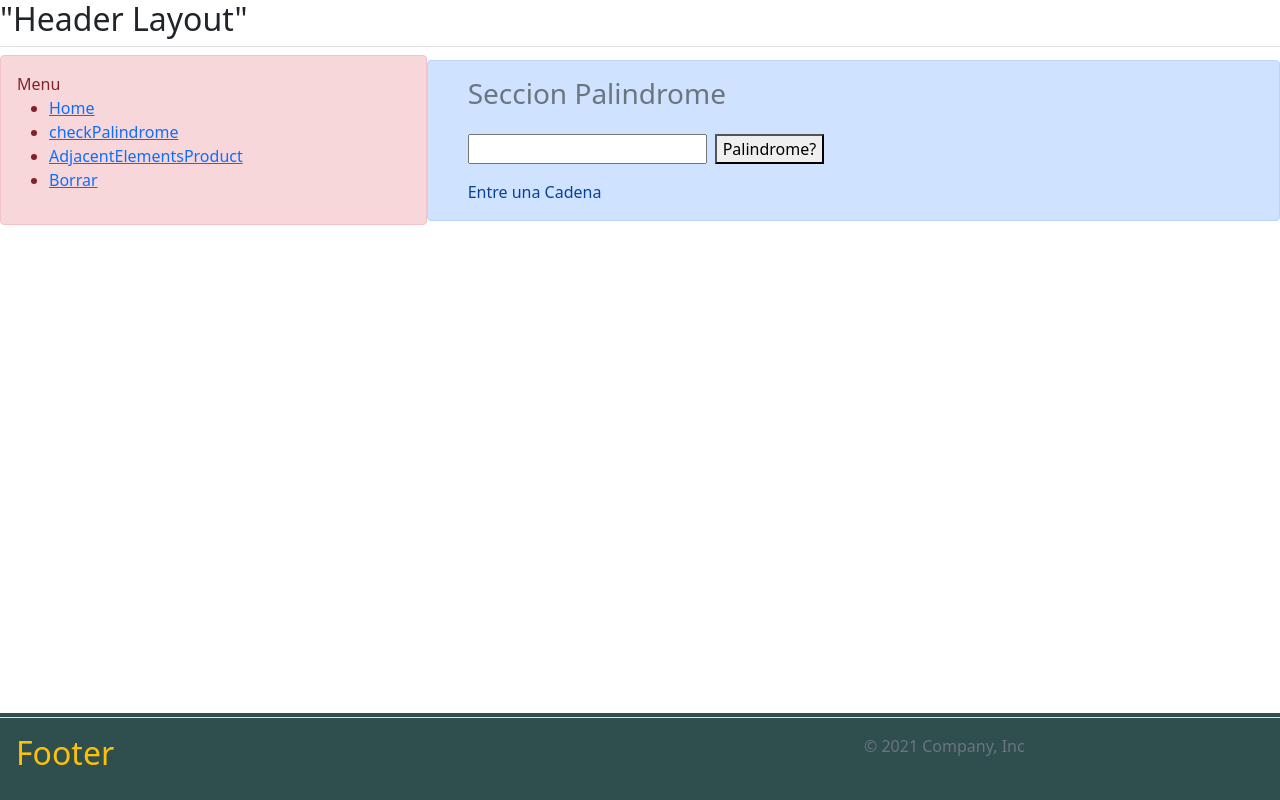
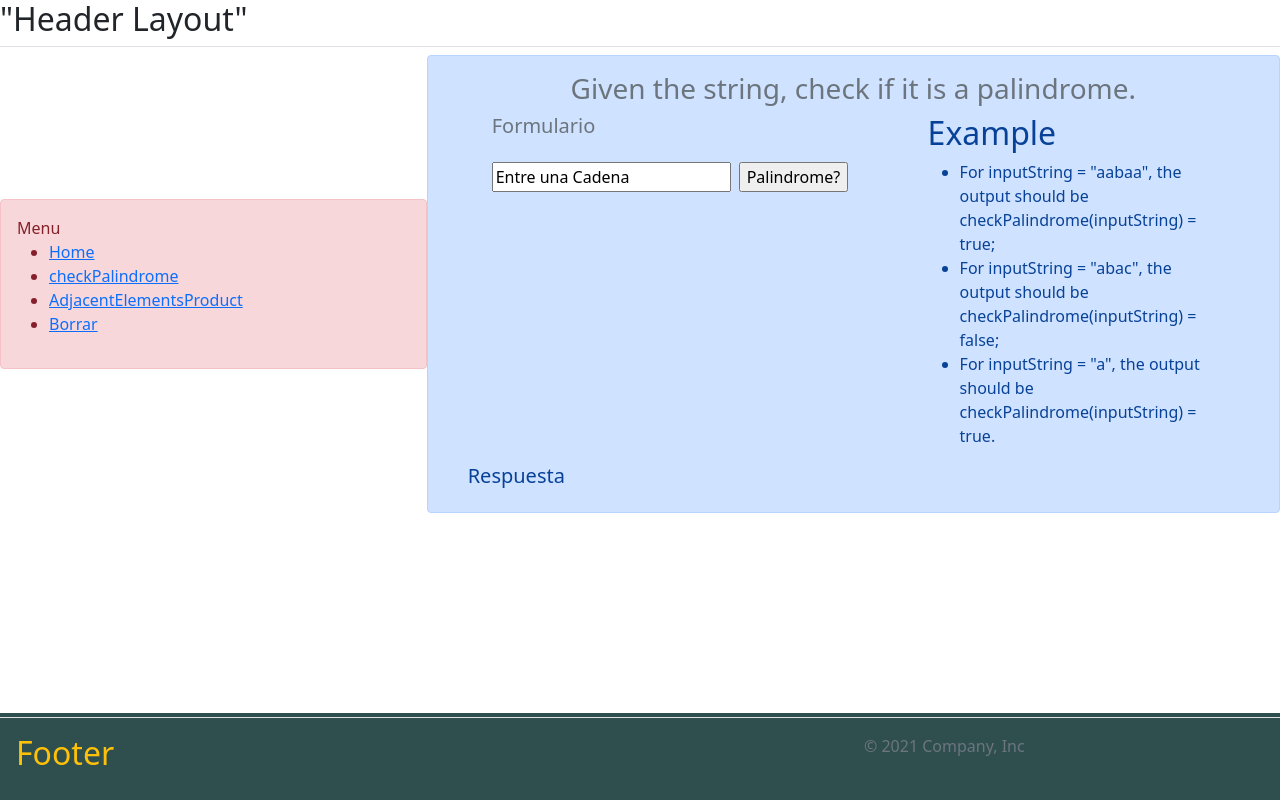
Before and after one commit to YordanSBarrera/My_App_CodeSign, a React (Create React App) app: page /Palimdrome in a window 1280 px wide. Built offline with nearby package versions, Linux system fonts and the light colour scheme.

Commit message:
something

```diff
--- /dev/null
+++ b/src/components/FormResp.js
@@ -0,0 +1,9 @@
+const FormResp = ({ resp }) => {
+  return (
+    <div>
+      <h5>Respuesta</h5>
+      <h3>{resp}</h3>
+    </div>
+  );
+};
+export default FormResp;
--- a/src/components/Formulario.js
+++ b/src/components/Formulario.js
@@ -1,34 +1,58 @@
 import { useState } from "react";
 
-const Formulario = (props) => {
+const Formulario = ({
+  valorInial,
+  nameFormulario,
+  info,
+
+  setValor,
+  nameButton,
+}) => {
   /*
-   itemForm.NameFormulario... nombre del formulario
-   itemForm.ValorInicial
-   itemForm.funcion
-   itemForm.NameBotton
-   itemForm.Respuesta
+  valorInial,
+  nameFormulario, -> nombre del ejercicio
+  info,       -> informacion del ejercicio
+  setValor, -> pasar dato al padre (ejercicio)
+  nameButton ->nombre del Botton
   */
-  const [valor, setValor] = useState("");
-  const [respuesta, setRespuesta] = useState(props.Respuesta);
+  const [input, setInput] = useState(valorInial);
+
+  const handleSubmit = (e) => {
+    e.preventDefault();
+    setValor(input);
+    console.log(input);
+  };
+  const handleChange = (e) => {
+    setInput(e.target.value);
+    console.log(input);
+    console.log("Cambio el submit");
+  };
+
   return (
     <div className="container">
-      <div className="text-muted text-aling-right"> "Formulario"</div>
-      {props.ValorInicial ? setValor(props.ValorInicial) : ""}
-      <h3 className="text-muted">
-        {props.NameFormulario ? props.NameFormulario : "Formulario x Default"}
-      </h3>
-      <input
-        value={valor}
-        type="text"
-        onChange={(e) => {
-          setValor(e.target.value);
-        }}
-      />
-      <button className="mx-2 my-3" onClick={setRespuesta(valor)}>
-        {props.NameBotton ? props.NameBotton : "Aceptar"}
-      </button>
-      <br />
-      <label>{respuesta}</label>
+      <div className="text-muted text-center">
+        <h3>{nameFormulario ? nameFormulario : "Formulario x Default"}</h3>{" "}
+      </div>
+      <div className="row">
+        <div className="col-7">
+          <form onSubmit={handleSubmit}>
+            <h5 className="text-muted">Formulario</h5>
+            <input
+              type="text"
+              placeholder={valorInial}
+              value={input}
+              onChange={handleChange}
+              name="campo"
+            />
+            <input
+              className="mx-2 my-3"
+              type="submit"
+              value={nameButton ? nameButton : "Aceptar"}
+            />
+          </form>
+        </div>
+        <div className="col-5">{info}</div>
+      </div>
     </div>
   );
 };
--- a/src/components/codeSignal/AdjacentElementsProduct.js
+++ b/src/components/codeSignal/AdjacentElementsProduct.js
@@ -1,27 +1,45 @@
+import { useState } from "react";
 import Formulario from "../Formulario";
 
 const AdjacentElementsProduct = () => {
-  /*Given an array of integers, find the pair of adjacent elements that has the largest product and return that product.
-    Example
-    For inputArray = [3, 6, -2, -5, 7, 3], the output should be
-    adjacentElementsProduct(inputArray) = 21.
-    7 and 3 produce the largest product.*/
-  /* const respuesta = () => {
-    return "VACIO x AHORA";
+  const [array, setArray] = useState("[0,0]");
+  const info = (
+    <div>
+      <h3>Example</h3>
+      Given an array of integers, find the pair of adjacent elements that has
+      the largest product and return that product.
+      <br />
+      Example For inputArray = [3, 6, -2, -5, 7, 3],
+      <br />
+      the output should be adjacentElementsProduct(inputArray) = 21. 7 and 3
+      produce the largest product.
+    </div>
+  );
+  const AEPrespuesta = (array) => {
+    console.log(array);
+    return "VACIO x AHORA " + { array };
   };
-  const capturaVariable = (valor) => {
+  /* const capturaVariable = (valor) => {
     const a = valor + " Esta es la Respuesta!!";
     return a;
-  };*/
+  };
+
   /*
-   itemForm.NameFormulario... nombre del formulario
-   itemForm.ValorInicial
-   itemForm.funcion
-   itemForm.NameBotton
-
+->>>
+valorInial,nameFormulario,info,respuesta,setValor,nameButton
    <Formulario />
   */
-  return <div>/*Formulario = (formName, formText, fuResp*/</div>;
+  return (
+    <div>
+      <Formulario
+        nameFormulario="AdjacentElementsProduct"
+        valorInial={array}
+        info={info}
+        setValor={setArray}
+        nameButton="Buscar AEProduct "
+      />
+    </div>
+  );
 };
 
 export default AdjacentElementsProduct;
--- a/src/components/codeSignal/Palindrome.js
+++ b/src/components/codeSignal/Palindrome.js
@@ -1,10 +1,32 @@
 import React, { useState } from "react";
-//import Formulario from "../Formulario";
-
+import Formulario from "../Formulario";
+import FormResp from "../FormResp";
 const Palindrome = () => {
   const [cadena, setCadena] = useState("");
   const [texto, setTexto] = useState("Entre una Cadena");
-  const esPalindrome = () => {
+  const description = (
+    <div>
+      <h2> Example</h2>
+      <ul>
+        <li>
+          For inputString = "aabaa", the output should be
+          checkPalindrome(inputString) = true;
+          <br />
+        </li>
+        <li>
+          For inputString = "abac", the output should be
+          checkPalindrome(inputString) = false;
+          <br />
+        </li>
+        <li>
+          For inputString = "a", the output should be
+          checkPalindrome(inputString) = true.
+        </li>
+      </ul>
+    </div>
+  );
+
+  function esPalindrome() {
     console.log(cadena.length);
     for (let i = 0; i < cadena.length / 2; i++) {
       console.log(cadena[i], i);
@@ -15,11 +37,26 @@ const Palindrome = () => {
     }
     return setTexto("Verdadero,es palindrome");
 
+    // Given the string, check if it is a palindrome.
+
     // setTexto(addTwoDigits(cadena));
-  };
+  }
   return (
     <div className="container">
-      <h3 className="text-muted">Seccion Palindrome</h3>
+      <Formulario
+        valorInial={texto}
+        nameFormulario={"Given the string, check if it is a palindrome."}
+        info={description}
+        setValor={setCadena}
+        nameButton={"Palindrome?"}
+      />
+      <FormResp resp={esPalindrome} />
+    </div>
+  );
+};
+export default Palindrome;
+/**
+ *  <h3 className="text-muted">Seccion Palindrome</h3>
       <input
         type="text"
         onChange={(e) => {
@@ -31,7 +68,4 @@ const Palindrome = () => {
       </button>
       <br />
       <label>{texto}</label>
-    </div>
-  );
-};
-export default Palindrome;
+ */
```
